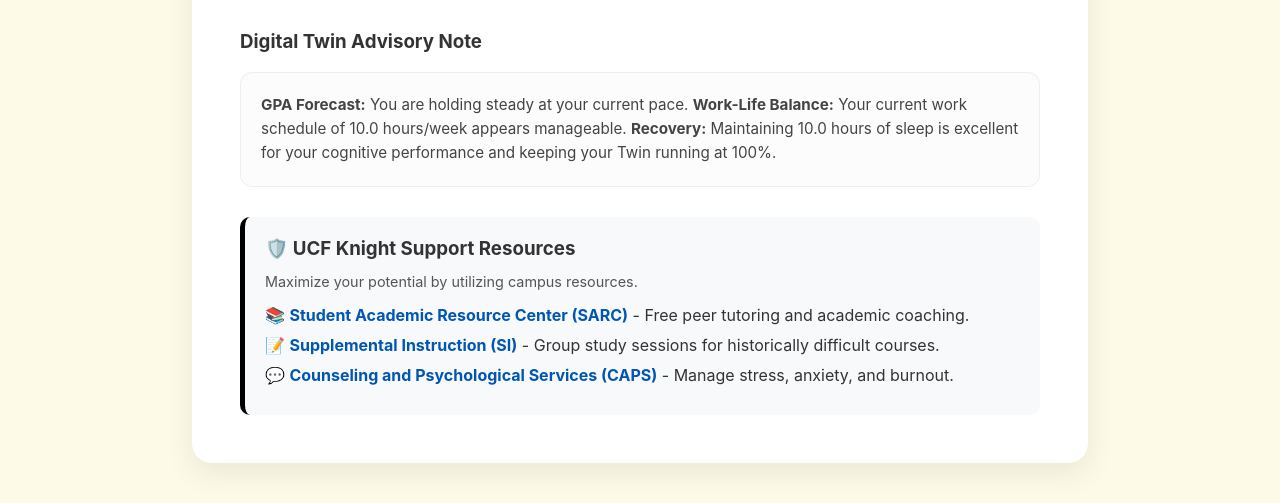
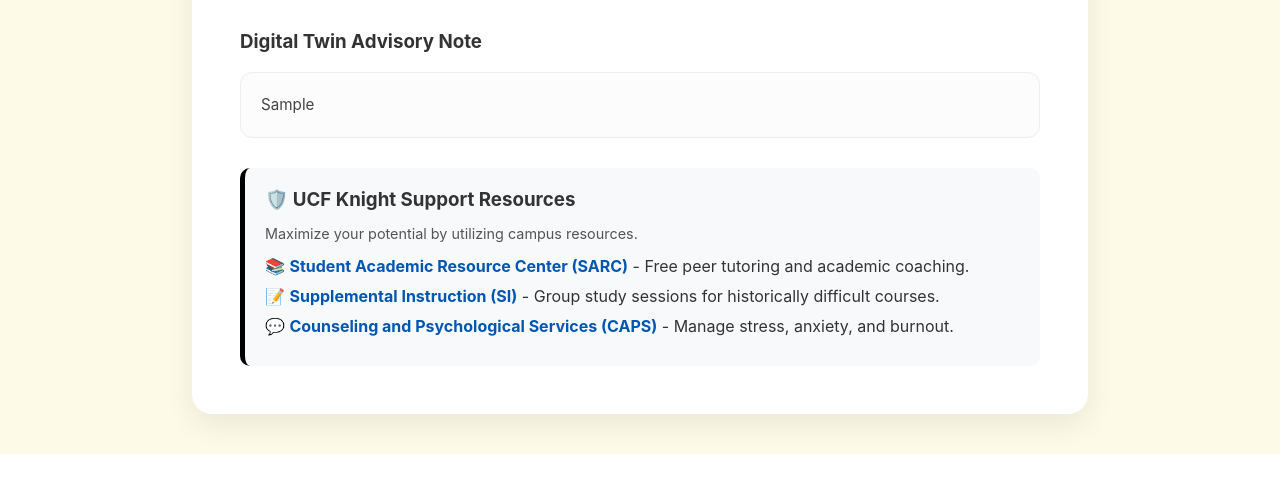
Before and after one commit to N-Saikrishna/DigiTwin, a Flask app: template templates/dashboard.html in a window 1280 px wide. Shown: the part 547-1050 px from the top of the page. After the commit the page ends 1001 px from the top, so only its background shows below. Run offline with Flask 3, Linux system fonts and the light colour scheme; the template is opened without the code that fills it: most values are stand-ins (such as "Sample title", 1, 10 or a date in 2020); some libraries are stand-ins or nearby versions.

Commit message:
Simplify advisory note section in dashboard.html
Replaced detailed GPA and work-life balance advisory notes with a single paragraph that conditionally displays advice or a default message.

```diff
--- a/templates/dashboard.html
+++ b/templates/dashboard.html
@@ -221,37 +221,9 @@
 
         <div style="margin-bottom: 30px;">
             <h3>Digital Twin Advisory Note</h3>
-            <div style="background: #fcfcfc; padding: 20px; border-radius: 12px; border: 1px solid #eee; line-height: 1.6; color: #444; font-size: 0.95rem;">
-                {% set current = student.current_gpa|float %}
-                {% set projected = prediction.projected_gpa|float %}
-                {% set work_hrs = student.work_hours|float %}
-                {% set sleep_hrs = student.sleep_hours|float %}
-
-                <p style="margin: 0;">
-                    <strong>GPA Forecast:</strong>
-                    {% if projected > current %}
-                        Your GPA is showing upward momentum!
-                    {% elif projected < current %}
-                        Your projected GPA is currently tracking lower than your starting point.
-                    {% else %}
-                        You are holding steady at your current pace.
-                    {% endif %}
-
-                    <strong>Work-Life Balance:</strong>
-                    {% if work_hrs > 15 %}
-                        Clocking {{ work_hrs }} hours/week is a heavy load that may impact your study time.
-                    {% else %}
-                        Your current work schedule of {{ work_hrs }} hours/week appears manageable.
-                    {% endif %}
-
-                    <strong>Recovery:</strong>
-                    {% if sleep_hrs >= 7 %}
-                        Maintaining {{ sleep_hrs }} hours of sleep is excellent for your cognitive performance and keeping your Twin running at 100%.
-                    {% else %}
-                        Getting only {{ sleep_hrs }} hours of sleep is likely causing burnout and dragging down your academic focus.
-                    {% endif %}
-                </p>
-            </div>
+            <p style="background: #fcfcfc; padding: 20px; border-radius: 12px; border: 1px solid #eee; line-height: 1.6; color: #444; font-size: 0.95rem;">
+                {{ advice_paragraph if advice_paragraph else "No specific advisory notes for this simulation." }}
+            </p>
         </div>
 
         <div class="resources-section">
```
